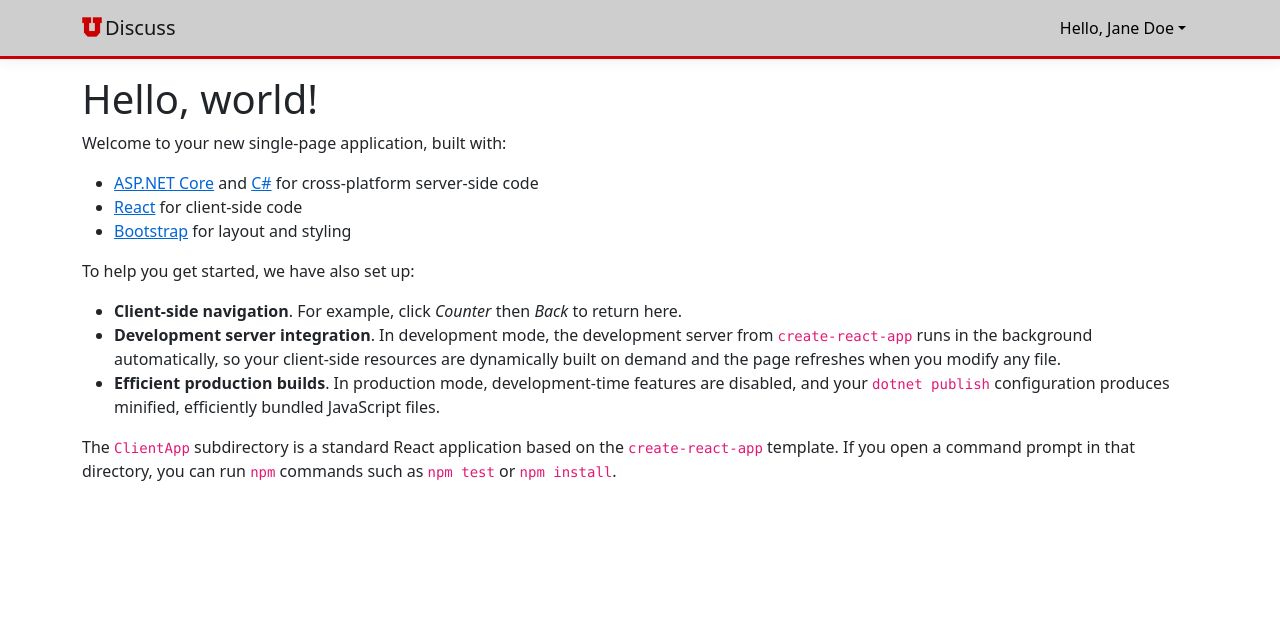
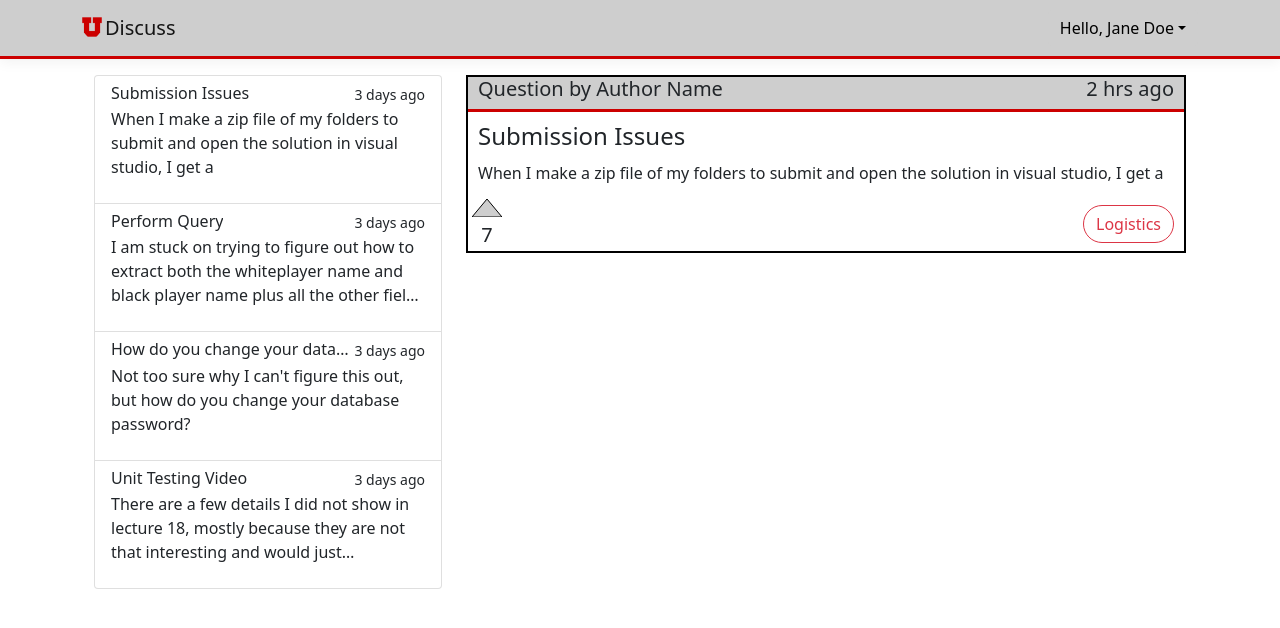
Before and after one commit to kadenhendrickson/UDiscuss, a React (Create React App) app in the folder ClientApp/: page / in a window 1280 px wide. Shown: the top 628 px of the page. Built offline with nearby package versions, Linux system fonts and the light colour scheme.

Commit message:
Linked Post List and Select Post components together

```diff
--- a/ClientApp/src/components/Home.js
+++ b/ClientApp/src/components/Home.js
@@ -1,25 +1,50 @@
 import React, { Component } from 'react';
+import { PostList } from './PostList/PostList'
+import { SelectedPost } from './SelectedPost/SelectedPost'
+
+var posts = [
+    { id: 0, title: "Submission Issues", body: "When I make a zip file of my folders to submit and open the solution in visual studio, I get a "},
+    { id: 1, title: "Perform Query", body: "I am stuck on trying to figure out how to extract both the whiteplayer name and black player name plus all the other fields from the databse using one select stateme" },
+    { id: 2, title: "How do you change your database password", body: "Not too sure why I can't figure this out, but how do you change your database password?" },
+    { id: 3, title: "Unit Testing Video", body: "There are a few details I did not show in lecture 18, mostly because they are not that interesting and would just complicate the videos. If you want to perform unit testing, you nee" },
+];
+
 
 export class Home extends Component {
   static displayName = Home.name;
 
-  render () {
+    constructor(props) {
+        super(props)
+
+        this.ListItemHandler = this.ListItemHandler.bind(this)
+        this.state = {
+            selectedPostIndex: 0,
+            posts : []
+        }
+
+    }
+
+
+    ListItemHandler = (index) =>  {
+        this.setState({
+            selectedPostIndex : index,
+        })
+    }
+
+
+    render() {
+
     return (
-      <div>
-        <h1>Hello, world!</h1>
-        <p>Welcome to your new single-page application, built with:</p>
-        <ul>
-          <li><a href='https://get.asp.net/'>ASP.NET Core</a> and <a href='https://msdn.microsoft.com/en-us/library/67ef8sbd.aspx'>C#</a> for cross-platform server-side code</li>
-          <li><a href='https://facebook.github.io/react/'>React</a> for client-side code</li>
-          <li><a href='http://getbootstrap.com/'>Bootstrap</a> for layout and styling</li>
-        </ul>
-        <p>To help you get started, we have also set up:</p>
-        <ul>
-          <li><strong>Client-side navigation</strong>. For example, click <em>Counter</em> then <em>Back</em> to return here.</li>
-          <li><strong>Development server integration</strong>. In development mode, the development server from <code>create-react-app</code> runs in the background automatically, so your client-side resources are dynamically built on demand and the page refreshes when you modify any file.</li>
-          <li><strong>Efficient production builds</strong>. In production mode, development-time features are disabled, and your <code>dotnet publish</code> configuration produces minified, efficiently bundled JavaScript files.</li>
-        </ul>
-        <p>The <code>ClientApp</code> subdirectory is a standard React application based on the <code>create-react-app</code> template. If you open a command prompt in that directory, you can run <code>npm</code> commands such as <code>npm test</code> or <code>npm install</code>.</p>
+        <div class="container-fluid">
+            <div class="row">
+                <div class="col-sm-4">
+                    <PostList posts={posts} handler={this.ListItemHandler} />
+                </div>
+                <div class="col-sm-8">
+                    <SelectedPost post={posts[this.state.selectedPostIndex]} />
+                </div>
+            </div>
+
       </div>
     );
   }
--- a/ClientApp/src/components/PostList/PostList.js
+++ b/ClientApp/src/components/PostList/PostList.js
@@ -3,14 +3,10 @@
 
 export function PostList(props) {
     return (
-        <div>
-            <ul class="list-group">
-                {props.posts.map(post =>
-                    <li class="list-group-item list-group-item-action">
-                        <PostListItem key={post.key} title={post.title} body={post.body}/>
-                    </li>
-                )}
-            </ul>
-        </div>
+        <ul class="list-group">
+            {props.posts.map(post =>
+                <PostListItem key={post.id} post={post} handler={props.handler}/>
+            )}
+        </ul>
         )
 }
--- a/ClientApp/src/components/PostList/PostListItem.js
+++ b/ClientApp/src/components/PostList/PostListItem.js
@@ -1,13 +1,28 @@
-import React from 'react';
-import { PostListItemTitle } from './PostListItemTitle';
-import { PostListItemBody } from './PostListItemBody';
+import React, { Component } from 'react';
+import './css/PostList.css'
+
+export class PostListItem extends React.Component {
+    constructor(props) {
+        super(props)
+        this.onItemClick = this.onItemClick.bind(this)
+    }
+
+    onItemClick = () => {
+        console.log("The key for this postlistitem is ", this.props.post.id)
+        this.props.handler(this.props.post.id)
+    }
+
+    render() {
+        return (
+            <li className="list-group-item list-group-item-action flex-column align-items-start" onClick={this.onItemClick}>
+                <div className="d-flex justify-content-between">
+                    <h6 className="mb-1 text-truncate"> {this.props.post.title} </h6>
+                    <small className="text-nowrap"> 3 days ago </small>
+                </div>
+                <p className="mbr-1 text-truncate--3"> {this.props.post.body}</p>
+            </li>
+        )
+    }
 
 
-export function PostListItem(props) {
-    return (
-        <div>
-            <PostListItemTitle title={props.title} />
-            <PostListItemBody body={props.body} />
-        </div>
-        )
 }
--- a/ClientApp/src/components/PostList/PostListItemBody.js
+++ /dev/null
@@ -1,3 +0,0 @@
-export function PostListItemBody(props) {
-    return <p>{props.body}</p>
-}
--- a/ClientApp/src/components/PostList/PostListItemTitle.js
+++ /dev/null
@@ -1,3 +0,0 @@
-export function PostListItemTitle(props) {
-    return <p><strong>{props.title}</strong></p>
-}
--- a/ClientApp/src/components/PostList/css/PostList.css
+++ b/ClientApp/src/components/PostList/css/PostList.css
@@ -1,2 +1,8 @@
-body {
+.text-truncate--3 {
+    display: -webkit-box !important;
+    -webkit-line-clamp: 3;
+    -webkit-box-orient: vertical;
+    white-space: normal;
+    text-overflow: ellipsis;
+    overflow: hidden;
 }
--- a/ClientApp/src/components/SelectedPost/SelectedPost.js
+++ b/ClientApp/src/components/SelectedPost/SelectedPost.js
@@ -13,12 +13,16 @@
 export class SelectedPost extends Component {
     static displayName = SelectedPost.name;
 
+    constructor(props) {
+        super(props)
+    }
+
     render() {
         return (
-            <div className="post-border border-color w-50">
+            <div className="post-border border-color">
                 <SelectedPostHeader postType="Question" author="Author Name" timeSincePost="2 hrs ago" />
-                <SelectedPostTitle title="This is a title"/>
-                <SelectedPostBody body="this is the body............ blah blah blah blah blah blah blah blah blah  blah blah blah  blah blah blah  blah blah blah  blah blah blah  blah blah blah asdf asdf;lajsdflkaj;sal;s fjasdfasdf" />
+                <SelectedPostTitle title={this.props.post.title}/>
+                <SelectedPostBody body={this.props.post.body} />
                 <div style={{float: 'right', margin: '10px'}}>
                     <SelectedPostTag tagTitle="Logistics" />
                 </div>
```
